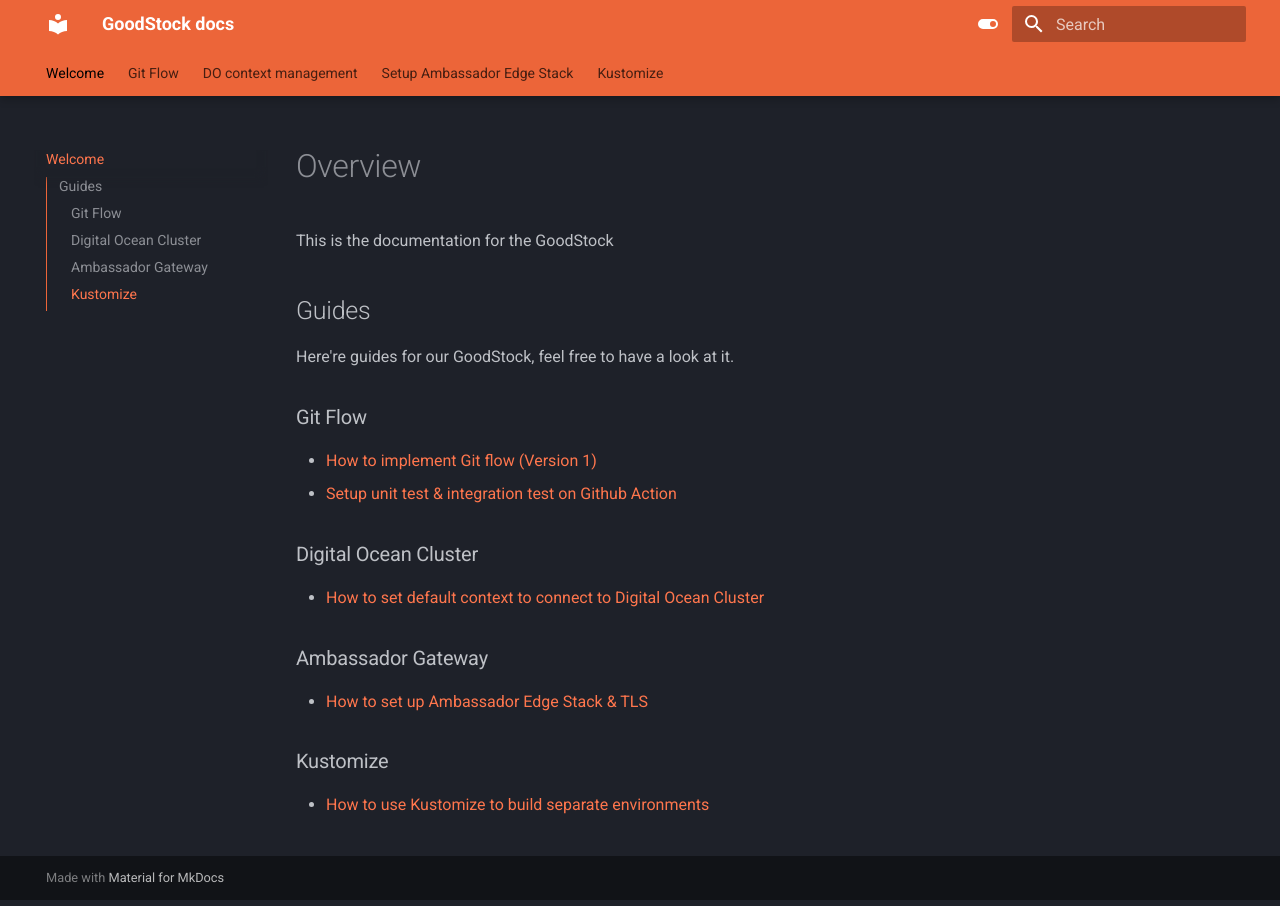
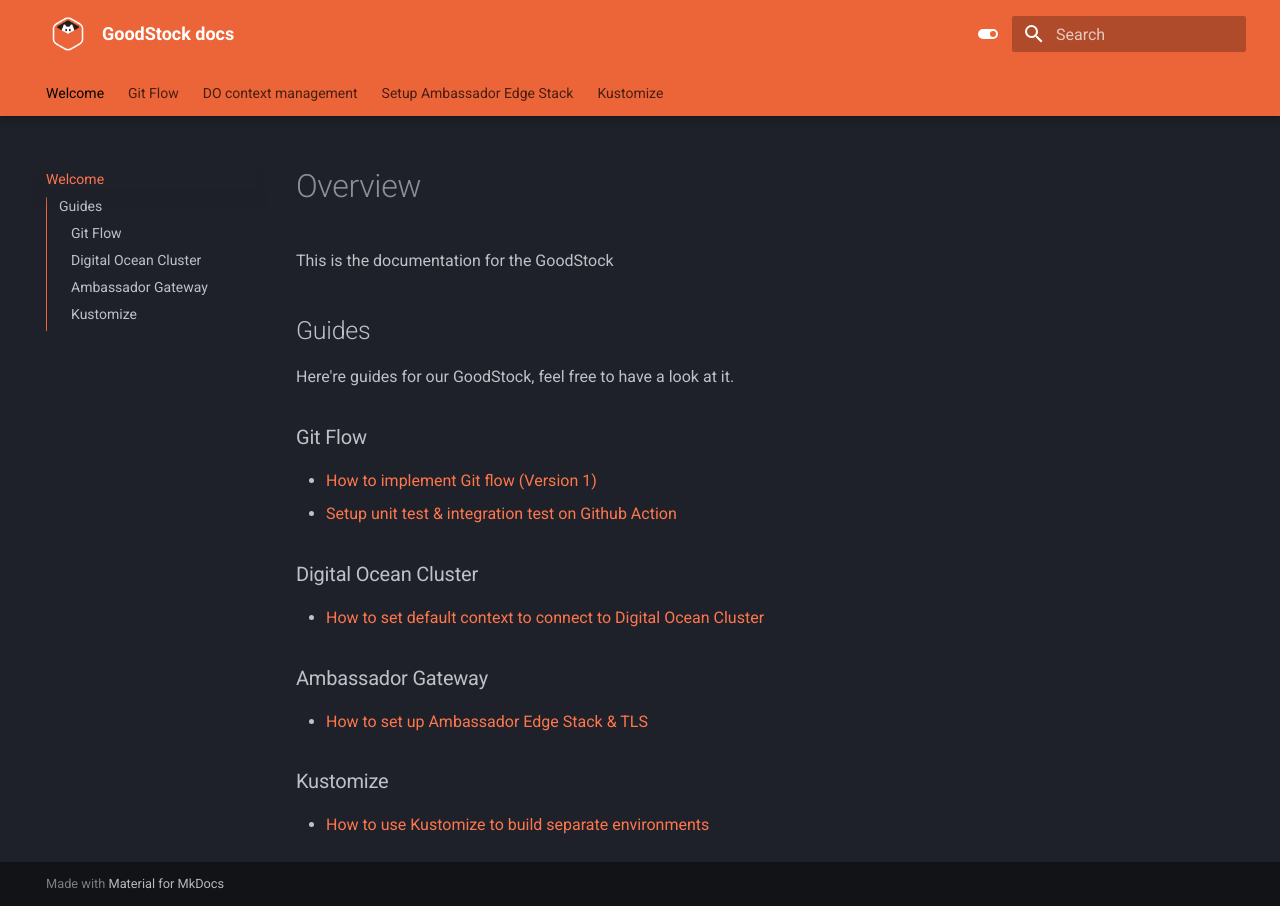
Before and after one commit to good-stock/mkdocs, an MkDocs documentation site: the page built from docs/index.md, in a window 1280 px wide. Built offline with MkDocs 1.6.1 and Material for MkDocs 9.7.7, drawn with Linux system fonts in a browser that asks for light colours.

Commit message:
docs: add lgoodStock logo

```diff
--- a/docs/stylesheets/extra.css
+++ b/docs/stylesheets/extra.css
@@ -17,3 +17,11 @@
 /* [data-md-color-scheme="slate"] {
 --md-hue: 210;
 } */
+
+.md-header__button.md-logo img, .md-header__button.md-logo svg {
+    height: 2.2rem;
+}
+
+[dir=ltr] .md-header__title {
+    margin-left: 0 !important;
+}
--- a/mkdocs.yml
+++ b/mkdocs.yml
@@ -8,6 +8,7 @@ nav:
   - 'Setup Ambassador Edge Stack' : 'how-to-setup-ambassador.md'
   - 'Kustomize': 'kustomize.md'
 theme:
+  logo: assets/images/logo.png
   name: material
   features:
   - navigation.indexes
```
Also changed, not shown: docs/assets/images/logo.png (added).
